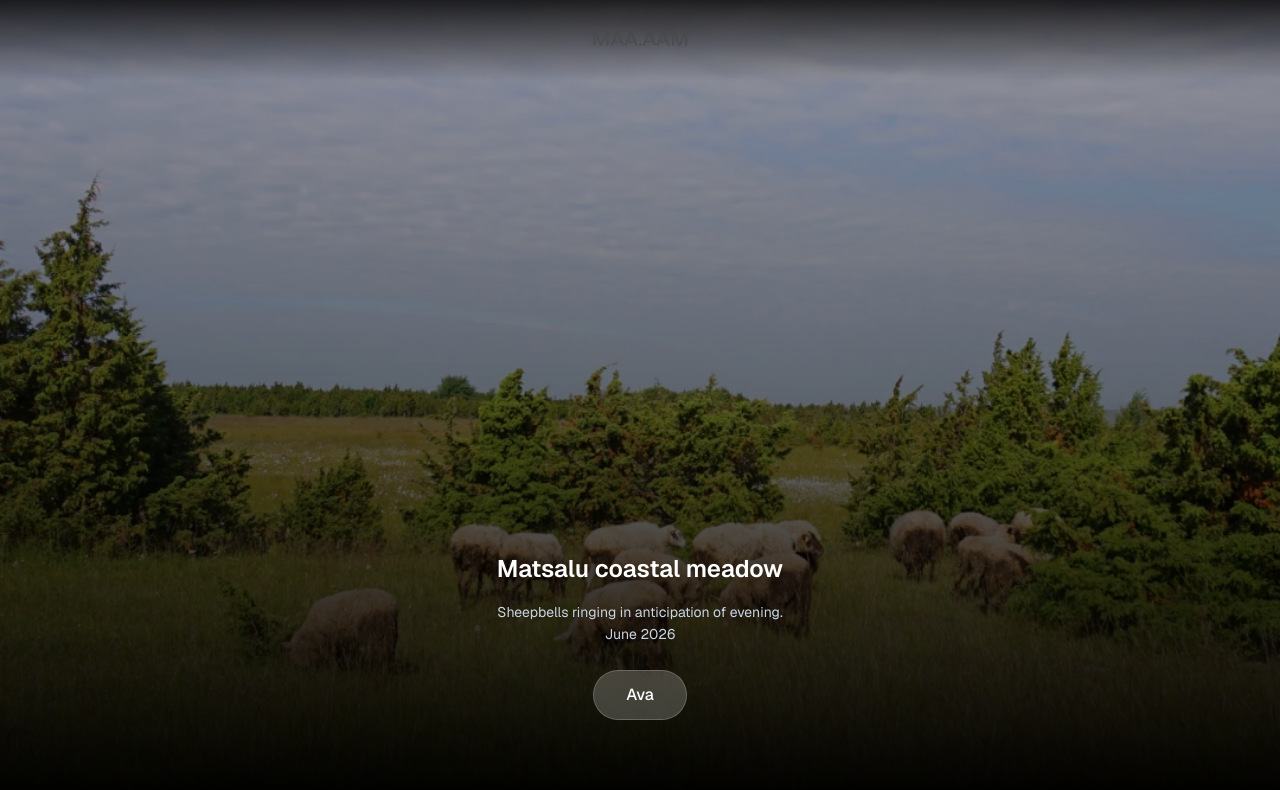
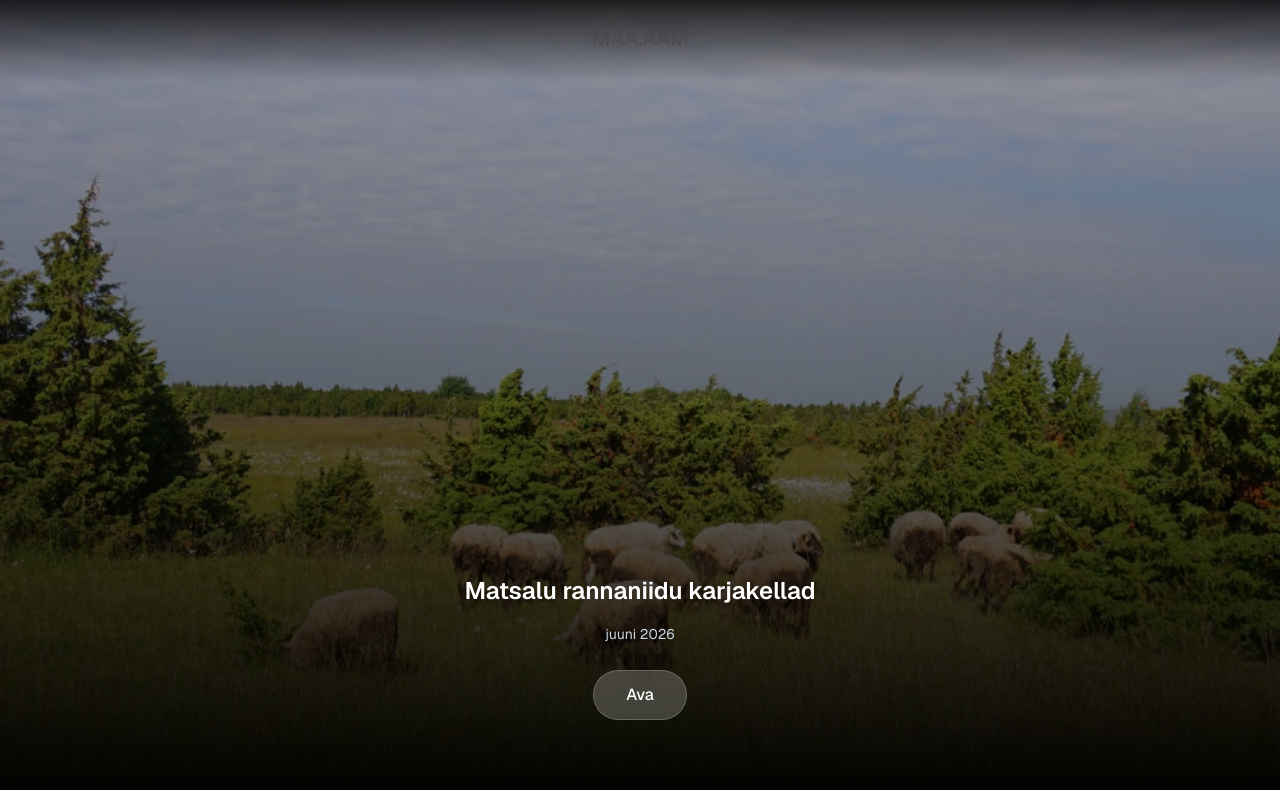
Before and after one commit to sulevyo/maa_aam_yo, a Next.js app: page / in a window 1280 px wide. Shown: the top 790 px of the page. Built offline with nearby package versions, Linux system fonts and the light colour scheme.

Commit message:
tekstid eestikeelseks

```diff
--- a/app/page.js
+++ b/app/page.js
@@ -5,30 +5,30 @@ import { useState, useRef, useEffect } from 'react';
 const AUDIO_DATA = [
   {
     id: 1,
-    title: 'Matsalu coastal meadow',
+    title: 'Matsalu rannaniidu karjakellad',
     imageUrl: '/images/matsalulambad.webp',
-    text: 'Sheepbells ringing in anticipation of evening. June 2026',
+    text: 'juuni 2026',
     audioUrl: '/audio/matsalu_rannaniit.mp3'
   },
   {
     id: 2,
-    title: 'Kohila thunderstorm',
+    title: 'Kohila vihmavaling',
     imageUrl: '/images/kohilavihm.webp',
-    text: 'A grounding creation of nature. June 2026',
+    text: 'juuni 2026',
     audioUrl: '/audio/kohila_vihm.mp3'
   },
   {
     id: 3,
-    title: 'The chirpers of Kõnnu bog',
+    title: 'Kõnnujärve siristajad',
     imageUrl: '/images/k6nnuj2rve_p6llul.webp',
-    text: 'Childhood memories of a summer day´s idyll in meadow. August 2026',
+    text: 'august 2026',
     audioUrl: '/audio/k6nnuj2rve_p6llu_siristajad.mp3'
   },
   {
     id: 4,
-    title: 'Pine cones by the Lobi shore',
+    title: 'Lobi küla merekohin',
     imageUrl: '/images/lobik2bi.webp',
-    text: 'By the sea is the crackle of pine cones popping open in the warm sun. July 2026',
+    text: 'juuli 2026',
     audioUrl: '/audio/lobik2bi.mp3'
   }
 ];
```
